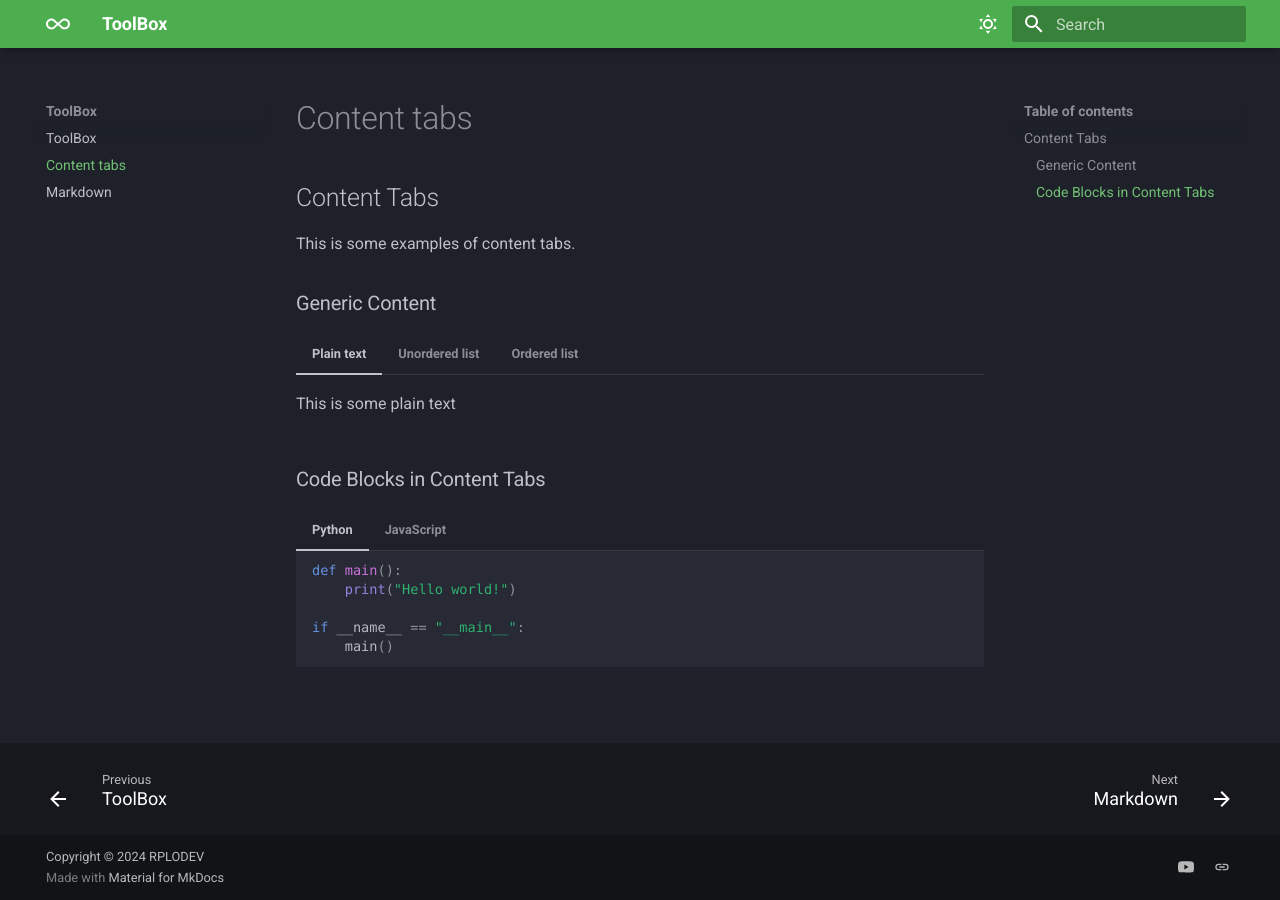
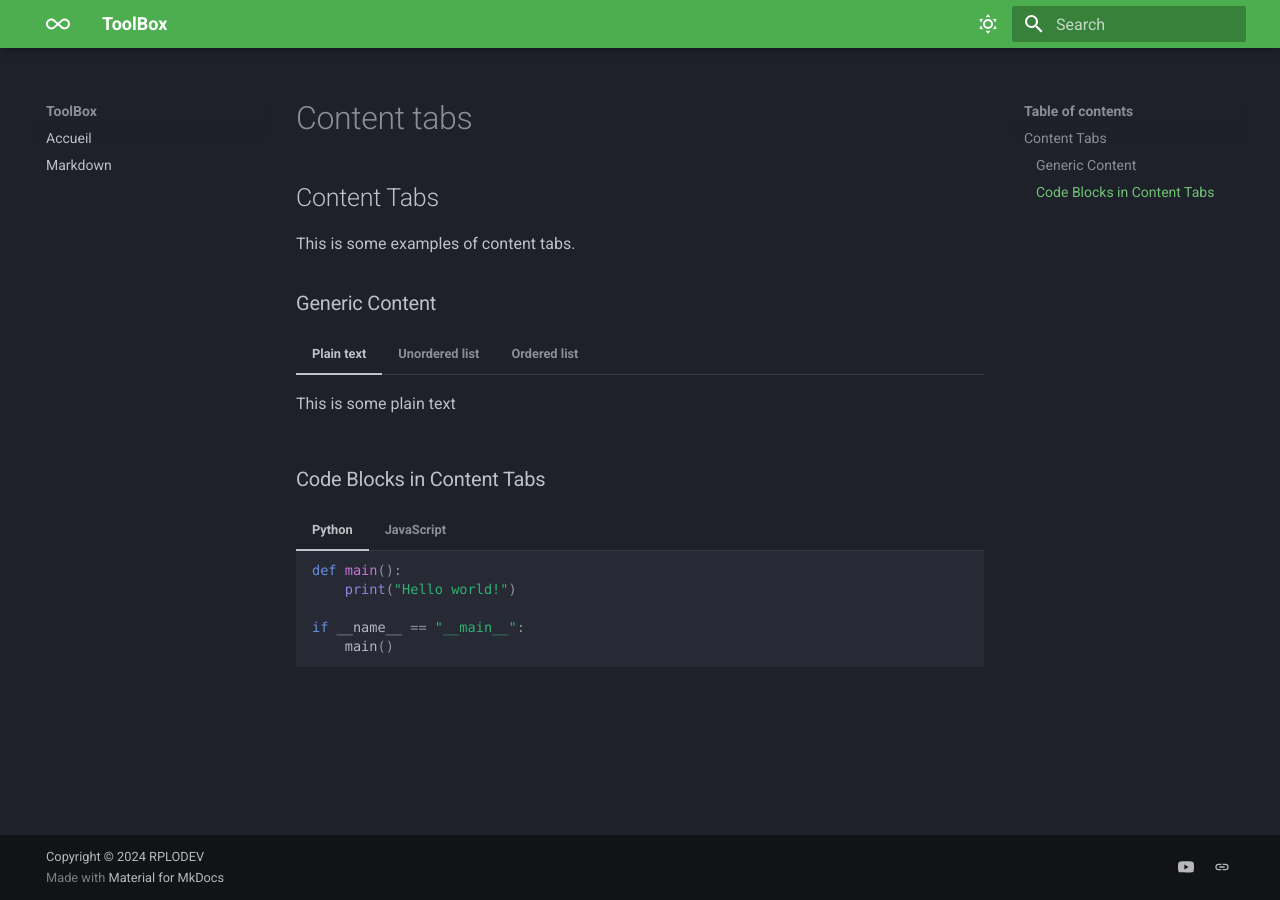
Before and after one commit to rplodev/toolbox, an MkDocs documentation site: the page built from docs/content-tabs.md, in a window 1280 px wide. Built offline with MkDocs 1.6.1 and Material for MkDocs 9.7.7, drawn with Linux system fonts in a browser that asks for light colours; some web fonts are replaced; some of the changed lines change nothing that is shown.

Commit message:
Navigation Enhancement

```diff
--- a/mkdocs.yml
+++ b/mkdocs.yml
@@ -23,7 +23,9 @@ theme:
         name: Light Mode
       primary: blue
       accent: deep orange
-
+nav:
+  - Accueil: index.md
+  - Markdown: markdown.md
 extra:
   social:
     - icon: simple/youtube
```
